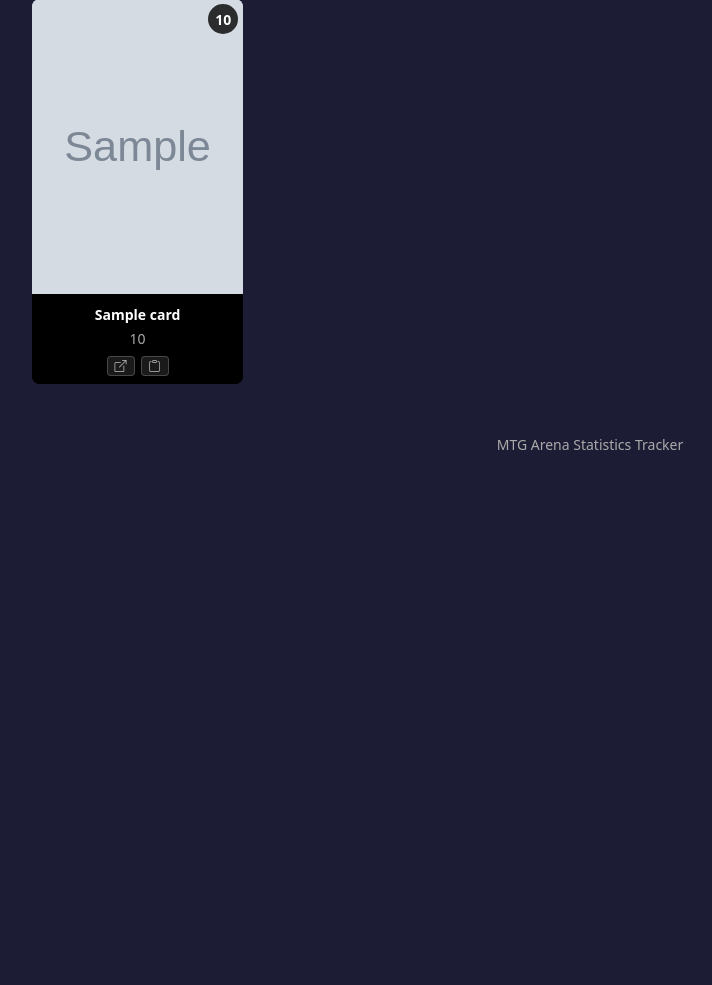
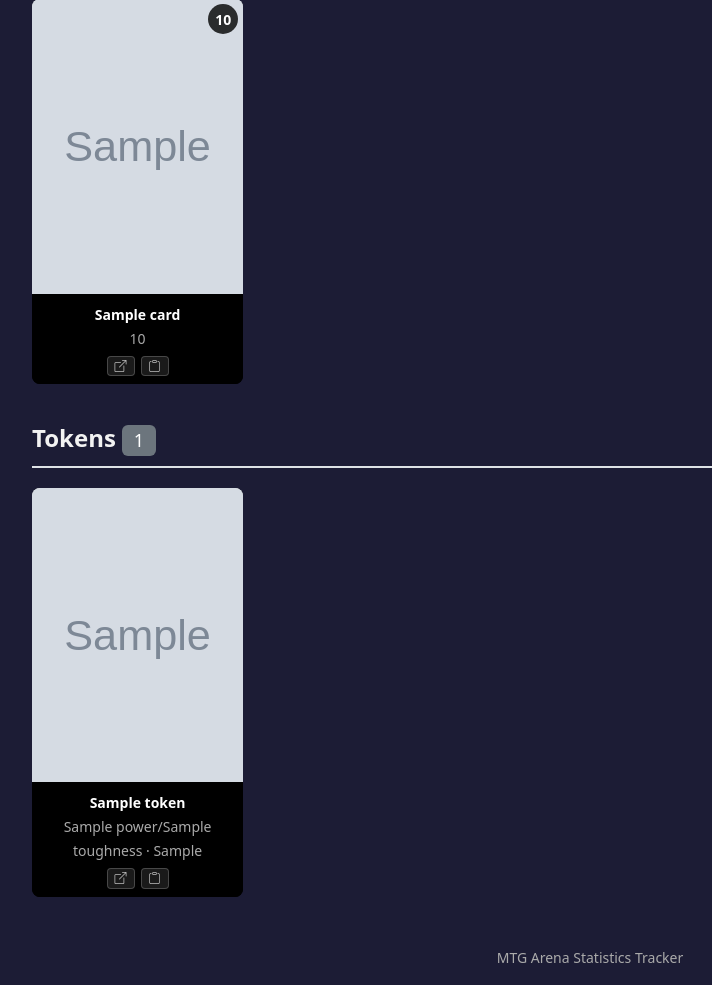
Before and after one commit to why-pengo/mtgas, a Django app: template stats/templates/deck_gallery.html in a window 1280 px wide. Shown: the part 404-1389 px from the top of the page, without its empty margins (50-762 px from the left). Before the commit the page ends 854 px from the top, so only its background shows below. Run offline with Django 5.2, Linux system fonts and the light colour scheme; tables that the repository leaves empty hold one stand-in row (values such as "Sample post"); the template is opened without the code that fills it: values that come from a table or form of the project are taken from there, most other values are stand-ins (such as "Sample title", 1, 10 or a date in 2020); grey boxes marked "Sample" are stand-in pictures; parts of the project's set-up code (start-up, migrations or seed data) failed here and were passed over.

Commit message:
feat: add token card images to deck gallery via Scryfall all_parts
- Add scrython>=2.0 dependency for on-demand token lookups with built-in
  rate limiting (10 req/s per Scryfall guidelines)
- Extract token_parts from Scryfall all_parts field in _simplify_card_data()
  capturing {scryfall_id, name, type_line} for component=token entries
- Add fetch_token_data() to ScryfallBulkService using scrython.cards.ById
  to fetch individual token cards not present in default_cards bulk data
- Add CardToken model (PK: scryfall_id) to cache fetched token card data
- Add CardTokenRef through-model linking Card → CardToken (many-to-many)
- Merge new models into 0001_initial.py (single migration for clean DB setup)
- Update deck_gallery view to resolve tokens lazily: bulk DB lookup first,
  Scryfall API only for tokens not yet cached, then persist CardTokenRef
- Add Tokens section to deck gallery template with zoom, Scryfall link,
  and copy-name button matching the main card grid style
- Register CardToken and CardTokenRef in Django admin

Co-authored-by: Copilot <223556219+Copilot@users.noreply.github.com>

```diff
--- a/pyproject.toml
+++ b/pyproject.toml
@@ -36,6 +36,7 @@ dependencies = [
     "django-celery-results>=2.5",
     "redis>=4.0",
     "imagehash>=4.3",
+    "scrython>=2.0",
 ]
 
 [project.optional-dependencies]
--- a/stats/models.py
+++ b/stats/models.py
@@ -48,6 +48,12 @@ class Card(models.Model):
         blank=True,
         help_text="grpId of the card that created this token/emblem",
     )
+    tokens = models.ManyToManyField(
+        "CardToken",
+        through="CardTokenRef",
+        blank=True,
+        help_text="Scryfall token cards this card can create",
+    )
 
     class Meta:
         db_table = "cards"
@@ -58,6 +64,40 @@ class Card(models.Model):
 
     def __str__(self) -> str:
         return self.name or f"Unknown ({self.grp_id})"
+
+
+class CardToken(models.Model):
+    """A token card fetched from Scryfall (e.g. '1/1 Red Warrior Token')."""
+
+    scryfall_id = models.CharField(max_length=50, primary_key=True)
+    name = models.CharField(max_length=255)
+    type_line = models.CharField(max_length=255, null=True, blank=True)
+    image_uri = models.URLField(max_length=500, null=True, blank=True)
+    colors = models.JSONField(default=list, blank=True)
+    power = models.CharField(max_length=10, null=True, blank=True)
+    toughness = models.CharField(max_length=10, null=True, blank=True)
+    updated_at = models.DateTimeField(auto_now=True)
+
+    class Meta:
+        db_table = "card_tokens"
+        ordering = ["name"]
+
+    def __str__(self) -> str:
+        return self.name
+
+
+class CardTokenRef(models.Model):
+    """Through-model linking a Card to a token it can create."""
+
+    card = models.ForeignKey(Card, on_delete=models.CASCADE, related_name="token_refs")
+    token = models.ForeignKey(CardToken, on_delete=models.CASCADE, related_name="card_refs")
+
+    class Meta:
+        db_table = "card_token_refs"
+        unique_together = ("card", "token")
+
+    def __str__(self) -> str:
+        return f"{self.card} → {self.token}"
 
 
 class Deck(models.Model):
--- a/stats/templates/deck_gallery.html
+++ b/stats/templates/deck_gallery.html
@@ -144,4 +144,64 @@
 </div>
 {% endfor %}
 
+{% if tokens %}
+<div class="category-section">
+    <h2 class="category-title">
+        Tokens
+        <span class="badge bg-secondary">{{ tokens|length }}</span>
+    </h2>
+    <div class="card-gallery">
+        {% for item in tokens %}
+        <div class="card-item"
+             {% if item.token.image_uri %}data-card-image="{{ item.token.image_uri }}"{% endif %}>
+            {% if item.token.image_uri %}
+            <span class="card-zoom-icon" aria-hidden="true">🔍</span>
+            {% endif %}
+            <div class="card-image-container">
+                {% if item.token.image_uri %}
+                    <img src="{{ item.token.image_uri }}"
+                         alt="{{ item.token.name }}"
+                         class="card-image"
+                         loading="lazy">
+                {% else %}
+                    <div class="card-placeholder">
+                        <strong>{{ item.token.name }}</strong><br>
+                        <small>No image available</small>
+                    </div>
+                {% endif %}
+            </div>
+            <div class="card-info">
+                <small><strong>{{ item.token.name }}</strong></small><br>
+                <small class="text-muted">
+                    {% if item.token.power and item.token.toughness %}
+                        {{ item.token.power }}/{{ item.token.toughness }}
+                        {% if item.token.type_line %} · {{ item.token.type_line }}{% endif %}
+                    {% elif item.token.type_line %}
+                        {{ item.token.type_line }}
+                    {% endif %}
+                </small>
+                <div class="card-actions">
+                    <a href="{{ item.scryfall_url }}"
+                       target="_blank"
+                       rel="noopener noreferrer"
+                       class="card-action-btn"
+                       title="View on Scryfall"
+                       aria-label="View {{ item.token.name }} on Scryfall">
+                        <i class="bi bi-box-arrow-up-right"></i>
+                    </a>
+                    <button type="button"
+                            class="card-action-btn card-copy-name"
+                            data-card-name="{{ item.token.name }}"
+                            title="Copy token name"
+                            aria-label="Copy {{ item.token.name }} to clipboard">
+                        <i class="bi bi-clipboard"></i>
+                    </button>
+                </div>
+            </div>
+        </div>
+        {% endfor %}
+    </div>
+</div>
+{% endif %}
+
 {% endblock %}
```
Also changed, not shown: src/services/scryfall.py (+45 -0 lines), stats/admin.py (+24 -1 lines), stats/views/decks.py (+75 -1 lines), stats/migrations/0001_initial.py.
